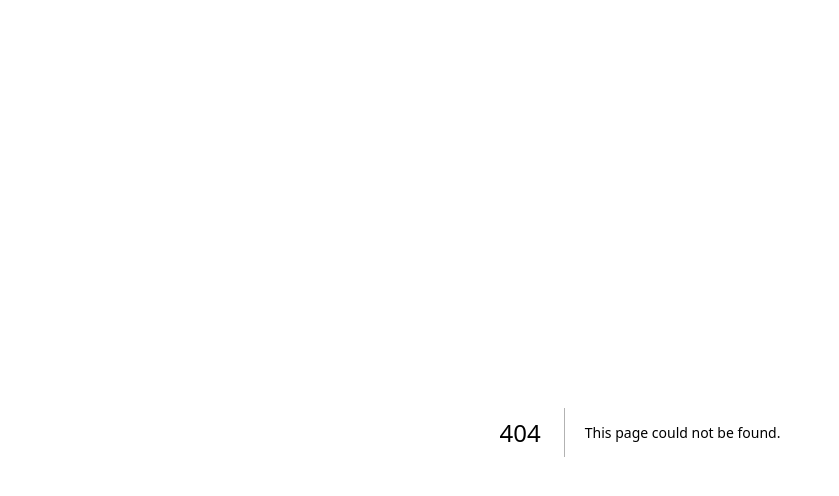
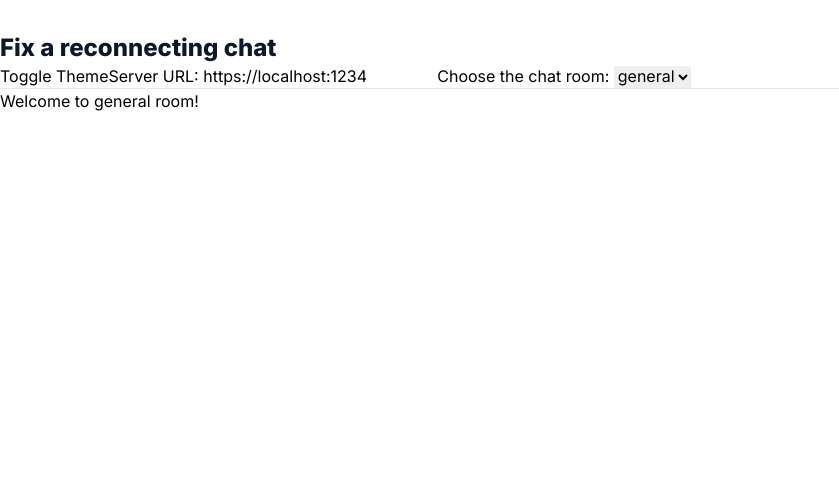
Before and after one commit to TaiseiNemoto/react-practice-app, a Next.js app: page /removing-effect-dependencies/fix-a-reconnecting-chat in a window 1280 px wide. Before the commit this address had no page. Shown: the top 496 px of the page, without its empty margins (0-839 px from the left). Built offline with nearby package versions, Linux system fonts and the light colour scheme.

Commit message:
[add]Removing Effect Dependencies：Fix a reconnecting chatまで完了

```diff
--- /dev/null
+++ b/src/app/removing-effect-dependencies/fix-a-reconnecting-chat/chat.ts
@@ -0,0 +1,25 @@
+export function createConnection({
+  serverUrl,
+  roomId,
+}: {
+  serverUrl: string;
+  roomId: string;
+}) {
+  // A real implementation would actually connect to the server
+  if (typeof serverUrl !== 'string') {
+    throw Error('Expected serverUrl to be a string. Received: ' + serverUrl);
+  }
+  if (typeof roomId !== 'string') {
+    throw Error('Expected roomId to be a string. Received: ' + roomId);
+  }
+  return {
+    connect() {
+      console.log(
+        '✅ Connecting to "' + roomId + '" room at ' + serverUrl + '...',
+      );
+    },
+    disconnect() {
+      console.log('❌ Disconnected from "' + roomId + '" room at ' + serverUrl);
+    },
+  };
+}
--- /dev/null
+++ b/src/app/removing-effect-dependencies/fix-a-reconnecting-chat/page.tsx
@@ -0,0 +1,11 @@
+import H1Element from '@/components/common/H1Element';
+import ChatForm from '@/components/removing-effect-dependencies/fix-a-reconnecting-chat/ChatForm';
+
+export default function page() {
+  return (
+    <main>
+      <H1Element title="Fix a reconnecting chat" />
+      <ChatForm />
+    </main>
+  );
+}
--- a/src/app/removing-effect-dependencies/page.tsx
+++ b/src/app/removing-effect-dependencies/page.tsx
@@ -9,6 +9,10 @@ export default function page() {
         link="/removing-effect-dependencies/fix-a-resetting-interval"
         pageName="Fix a resetting interval"
       />
+      <PageLink
+        link="/removing-effect-dependencies/fix-a-reconnecting-chat"
+        pageName="Fix a reconnecting chat"
+      />
     </main>
   );
 }
--- /dev/null
+++ b/src/components/removing-effect-dependencies/fix-a-reconnecting-chat/ChatForm.tsx
@@ -0,0 +1,44 @@
+'use client';
+
+import { useState } from 'react';
+import ChatRoom from './ChatRoom';
+
+export default function ChatForm() {
+  const [isDark, setIsDark] = useState(false);
+  const [roomId, setRoomId] = useState('general');
+  const [serverUrl, setServerUrl] = useState('https://localhost:1234');
+
+  const options = {
+    serverUrl: serverUrl,
+    roomId: roomId,
+  };
+
+  return (
+    <div className={isDark ? 'bg-slate-900 text-white' : ''}>
+      <button onClick={() => setIsDark(!isDark)}>Toggle Theme</button>
+      <label>
+        Server URL:{' '}
+        <input
+          type="text"
+          value={serverUrl}
+          onChange={(e) => setServerUrl(e.target.value)}
+          className="text-black"
+        />
+      </label>
+      <label>
+        Choose the chat room:{' '}
+        <select
+          value={roomId}
+          onChange={(e) => setRoomId(e.target.value)}
+          className="text-black"
+        >
+          <option value="general">general</option>
+          <option value="travel">travel</option>
+          <option value="music">music</option>
+        </select>
+      </label>
+      <hr />
+      <ChatRoom options={options} />
+    </div>
+  );
+}
--- /dev/null
+++ b/src/components/removing-effect-dependencies/fix-a-reconnecting-chat/ChatRoom.tsx
@@ -0,0 +1,24 @@
+import { createConnection } from '@/app/removing-effect-dependencies/fix-a-reconnecting-chat/chat';
+import { useEffect } from 'react';
+
+type ChatRoomProps = {
+  options: {
+    serverUrl: string;
+    roomId: string;
+  };
+};
+
+export default function ChatRoom({ options }: ChatRoomProps) {
+  const { roomId, serverUrl } = options;
+
+  useEffect(() => {
+    const connection = createConnection({
+      roomId: roomId,
+      serverUrl: serverUrl,
+    });
+    connection.connect();
+    return () => connection.disconnect();
+  }, [roomId, serverUrl]);
+
+  return <h1>Welcome to {options.roomId} room!</h1>;
+}
```
